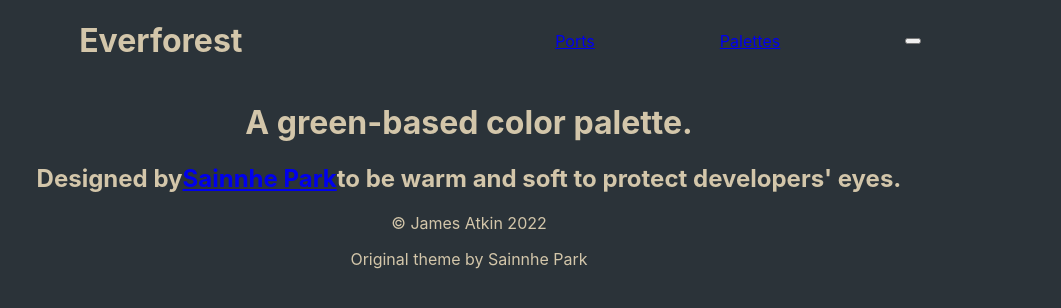
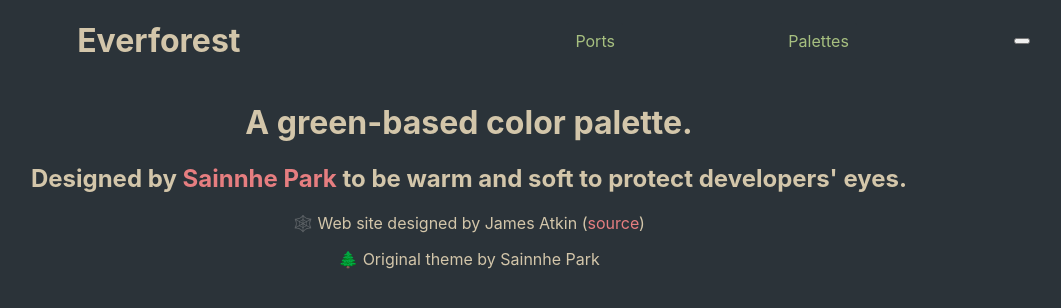
Before and after one commit to jamesalexatkin/everforest-web, a React (Create React App) app: page / in a window 1280 px wide. Shown: the top 308 px of the page, without its empty margins (171-1232 px from the left). Built offline with nearby package versions, Linux system fonts and the light colour scheme.

Commit message:
Tweak links

```diff
--- a/src/colors.css
+++ b/src/colors.css
@@ -30,3 +30,15 @@
     background-color: var(--bg0);
     color: var(--fg);
 }
+
+a, a:visited{
+    color: var(--red);
+    text-decoration: none;
+    border-radius: 0.1em;
+}
+
+a:hover, .Nav a:active {
+    background-color: var(--bg2);
+    color: var(--fg);
+    transition: ease 0.5s;
+}
--- a/src/components/Footer.js
+++ b/src/components/Footer.js
@@ -1,8 +1,11 @@
 function Footer() {
   return (
     <div className="Footer">
-      <p>© James Atkin 2022</p>
-      <p>Original theme by Sainnhe Park</p>
+      <p>
+        🕸️ Web site designed by James Atkin (
+        <a href="https://github.com/jamesalexatkin/everforest-web">source</a>)
+      </p>
+      <p>🌲 Original theme by Sainnhe Park</p>
     </div>
   );
 }
--- a/src/components/Header.js
+++ b/src/components/Header.js
@@ -3,7 +3,9 @@
 function Header() {
   return (
     <header className="Header">
-      <h1>Everforest</h1>
+      <h1>
+        <a href="https://github.com/sainnhe/everforest">Everforest</a>
+      </h1>
       <nav className="Nav">
         <a href="/ports">Ports</a>
         <a href="/ports">Palettes</a>
--- a/src/components/Intro.js
+++ b/src/components/Intro.js
@@ -3,11 +3,11 @@
     <div className="Intro">
       <h1>A green-based color palette.</h1>
       <h2>
-        Designed by
+        Designed by&nbsp;
         <a href="https://github.com/sainnhe/everforest" target="_blank">
           Sainnhe Park
         </a>
-        to be warm and soft to protect developers' eyes.
+        &nbsp;to be warm and soft to protect developers' eyes.
       </h2>
     </div>
   );
--- a/src/styles/Header.css
+++ b/src/styles/Header.css
@@ -3,10 +3,31 @@
     grid-template-areas: "logo nav";
 }
 
+header h1 a, header h1 a:visited{
+    color: var(--fg);
+    padding: 12px;
+}
+
 .Nav{
     grid-area: nav;
     display: grid;
-    grid-template-columns: repeat(4,auto);
+    grid-template-columns: repeat(3,auto);
     align-items: center;
     justify-items: center;
 }
+
+.Nav a:link, .Nav a:visited{
+    background-color: var(--bg0);
+    color: var(--green);
+    padding: 8px;
+    text-align: center;
+    border-radius: 0.1em;
+    text-decoration: none;
+    display: inline-block;
+}
+
+.Nav a:hover, .Nav a:active {
+    background-color: var(--bg2);
+    color: var(--fg);
+    transition: ease 0.5s;
+}
```
